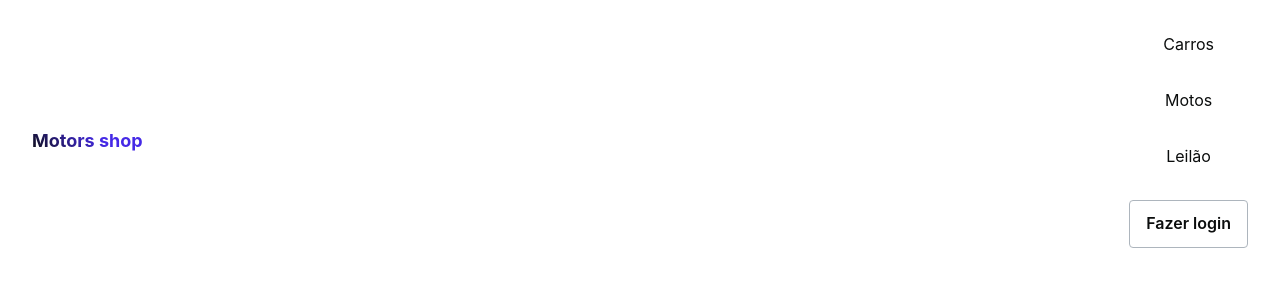
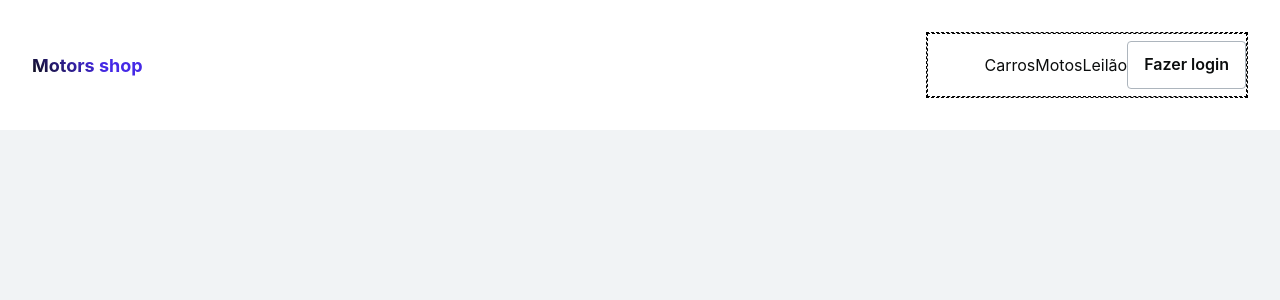
Before and after one commit to grupo4-m6-fullstack/car-selling-and-action-front-end, a React (Create React App) app: page /home in a window 1280 px wide. Shown: the top 300 px of the page. Built offline with nearby package versions, Linux system fonts and the light colour scheme.

Commit message:
feat: finished header responsive

```diff
--- a/src/components/header/index.tsx
+++ b/src/components/header/index.tsx
@@ -1,6 +1,7 @@
 import {
   Box,
   Button,
+  Flex,
   Stack,
 } from "@chakra-ui/react";
 import { useState } from "react";
@@ -15,12 +16,14 @@ const Header = () => {
   const toggle = () => setIsOpen(!isOpen);
 
   return (
-    <NavBarContainer>
+    <NavBarContainer
+      bgColor={"white"}>
       <Logo></Logo>
       <MenuToggle
         toggle={toggle}
         isOpen={isOpen}></MenuToggle>
       <Box
+        border={"1px dashed black"}
         display={{
           base: isOpen ? "block" : "none",
           md: "block",
@@ -29,15 +32,23 @@ const Header = () => {
           base: "100%",
           md: "auto",
         }}>
-        <Stack
-          spacing={8}
+        <Flex
+          flexDirection={[
+            "column",
+            "column",
+            "row",
+            "row",
+          ]}
+          h={["11rem", "11rem", "4rem", "4rem"]}
+          w={["100%", "100%", "20rem"]}
           align={"center"}
           justify={[
-            "center",
+            "space-between",
+            "space-between",
             "space-between",
             "flex-end",
-            "flex-end",
           ]}
+          border={"1px dashed black"}
           pt={[4, 4, 0, 0]}>
           <MenuItem to='/'>Carros</MenuItem>
           <MenuItem to='/'>Motos</MenuItem>
@@ -47,7 +58,7 @@ const Header = () => {
               Fazer login
             </Button>
           </MenuItem>
-        </Stack>
+        </Flex>
       </Box>
     </NavBarContainer>
   );
--- a/src/components/navBarContainer/index.tsx
+++ b/src/components/navBarContainer/index.tsx
@@ -1,13 +1,13 @@
-import { Flex } from "@chakra-ui/react";
+import { ChakraProps, Flex } from "@chakra-ui/react";
 
-interface INavBar {
+interface INavBarProps extends ChakraProps {
   children: JSX.Element[] | JSX.Element;
 }
 
 const NavBarContainer = ({
   children,
   ...rest
-}: INavBar) => {
+}: INavBarProps) => {
   return (
     <Flex
       as={"nav"}
--- a/src/pages/home/index.tsx
+++ b/src/pages/home/index.tsx
@@ -1,7 +1,15 @@
+import { Flex } from "@chakra-ui/react";
 import Header from "../../components/header";
 
 const Home = () => {
-  return <Header />;
+  return (
+    <Flex h={"100vh"}
+    flexDirection={'column'}
+
+    >
+      <Header />
+    </Flex>
+  );
 };
 
 export default Home;
--- a/src/styles/theme.ts
+++ b/src/styles/theme.ts
@@ -58,8 +58,10 @@ export const theme = extendTheme({
   },
   styles: {
     global: {
-      bg: "white",
-      color: "grey.800",
+      "html, body": {
+        bg: "grey.200",
+        color: "grey.800",
+      },
     },
   },
   components: {
@@ -67,154 +69,167 @@ export const theme = extendTheme({
       defaultProps: { variant: "primary" },
       variants: {
         primary: {
-          bg: 'grey.1000',
-          borderRadius: '4px',
-          h: {base: '38px', md: '48px'},
-          border: 'none',
-          borderColor: 'transparent',
-          color: 'white',
-          fontSize: { base: '14px', md: '16px'},
-          fontWeight: '600',
-          _hover: {bg: 'grey.900'},
-          _focus: {bg: 'grey.900'},
-          _disabled: {bg: 'grey.900'}
+          bg: "grey.1000",
+          borderRadius: "4px",
+          h: { base: "38px", md: "48px" },
+          border: "none",
+          borderColor: "transparent",
+          color: "white",
+          fontSize: { base: "14px", md: "16px" },
+          fontWeight: "600",
+          _hover: { bg: "grey.900" },
+          _focus: { bg: "grey.900" },
+          _disabled: { bg: "grey.900" },
         },
         negative: {
-          bg: 'grey.400',
-          borderRadius: '4px',
-          h: {base: '38px', md: '48px'},
-          border: 'none',
-          borderColor: 'transparent',
-          color: 'grey.800',
-          fontSize: { base: '14px', md: '16px'},
-          fontWeight: '600',
-          _hover: {bg: 'grey.500'},
-          _focus: {bg: 'grey.500'},
-          _disabled: {bg: 'grey.500', color: 'white' }
+          bg: "grey.400",
+          borderRadius: "4px",
+          h: { base: "38px", md: "48px" },
+          border: "none",
+          borderColor: "transparent",
+          color: "grey.800",
+          fontSize: { base: "14px", md: "16px" },
+          fontWeight: "600",
+          _hover: { bg: "grey.500" },
+          _focus: { bg: "grey.500" },
+          _disabled: {
+            bg: "grey.500",
+            color: "white",
+          },
         },
         brand: {
-          bg: 'brand.400',
-          borderRadius: '4px',
-          h: {base: '38px', md: '48px'},
-          border: 'none',
-          borderColor: 'transparent',
-          color: 'white',
-          fontSize: { base: '14px', md: '16px'},
-          fontWeight: '600',
-          _hover: {bg: 'brand.300'},
-          _focus: {bg: 'grey.500'},
-          _disabled: {bg: 'brand.200', color: 'brand.100' }
+          bg: "brand.400",
+          borderRadius: "4px",
+          h: { base: "38px", md: "48px" },
+          border: "none",
+          borderColor: "transparent",
+          color: "white",
+          fontSize: { base: "14px", md: "16px" },
+          fontWeight: "600",
+          _hover: { bg: "brand.300" },
+          _focus: { bg: "grey.500" },
+          _disabled: {
+            bg: "brand.200",
+            color: "brand.100",
+          },
         },
         brandOpacity: {
-          bg: 'brand.100',
-          borderRadius: '4px',
-          h: {base: '38px', md: '48px'},
-          border: 'none',
-          borderColor: 'transparent',
-          color: 'brand.400',
-          fontSize: { base: '14px', md: '16px'},
-          fontWeight: '600',
+          bg: "brand.100",
+          borderRadius: "4px",
+          h: { base: "38px", md: "48px" },
+          border: "none",
+          borderColor: "transparent",
+          color: "brand.400",
+          fontSize: { base: "14px", md: "16px" },
+          fontWeight: "600",
         },
         light: {
-          bg: 'grey.0',
-          borderRadius: '4px',
-          h: {base: '38px', md: '48px'},
-          border: 'none',
-          borderColor: 'transparent',
-          color: 'grey.900',
-          fontSize: { base: '14px', md: '16px'},
-          fontWeight: '600',
+          bg: "grey.0",
+          borderRadius: "4px",
+          h: { base: "38px", md: "48px" },
+          border: "none",
+          borderColor: "transparent",
+          color: "grey.900",
+          fontSize: { base: "14px", md: "16px" },
+          fontWeight: "600",
         },
         outlineLight: {
-          bg: 'none',
-          borderRadius: '4px',
-          h: {base: '38px', md: '48px'},
-          border: '1.5px solid',
-          borderColor: 'grey.0',
-          color: 'grey.0',
-          fontSize: { base: '14px', md: '16px'},
-          fontWeight: '600',
-          _hover: {color:'grey.900'},
-          _focus: {bg: 'grey.900'},
+          bg: "none",
+          borderRadius: "4px",
+          h: { base: "38px", md: "48px" },
+          border: "1.5px solid",
+          borderColor: "grey.0",
+          color: "grey.0",
+          fontSize: { base: "14px", md: "16px" },
+          fontWeight: "600",
+          _hover: { color: "grey.900" },
+          _focus: { bg: "grey.900" },
         },
         outline1: {
-          bg: 'none',
-          borderRadius: '4px',
-          h: {base: '38px', md: '48px'},
-          border: '1.5px solid',
-          borderColor: 'grey.1000',
-          color: 'grey.1000',
-          fontSize: { base: '14px', md: '16px'},
-          fontWeight: '600',
+          bg: "none",
+          borderRadius: "4px",
+          h: { base: "38px", md: "48px" },
+          border: "1.5px solid",
+          borderColor: "grey.1000",
+          color: "grey.1000",
+          fontSize: { base: "14px", md: "16px" },
+          fontWeight: "600",
         },
         big: {
-          bg: 'grey.900',
-          borderRadius: '4px',
-          h: {base: '38px', md: '48px'},
-          border: 'none',
-          borderColor: 'transparent',
-          color: 'grey.0',
-          fontSize: { base: '14px', md: '16px'},
-          fontWeight: '600',
+          bg: "grey.900",
+          borderRadius: "4px",
+          h: { base: "38px", md: "48px" },
+          border: "none",
+          borderColor: "transparent",
+          color: "grey.0",
+          fontSize: { base: "14px", md: "16px" },
+          fontWeight: "600",
         },
         outline2: {
-          bg: 'none',
-          borderRadius: '4px',
-          h: {base: '38px', md: '48px'},
-          border: '1.5px solid',
-          borderColor: 'grey.600',
-          color: 'grey.1000',
-          fontSize: { base: '14px', md: '16px'},
-          fontWeight: '600',
-          _hover: {bg:'grey.900', color:'grey.0', borderColor:'transparent'},
-          _focus: {bg: 'brand.400',color:'white',borderColor:'transparent'},
+          bg: "none",
+          borderRadius: "4px",
+          h: { base: "38px", md: "48px" },
+          border: "1.5px solid",
+          borderColor: "grey.600",
+          color: "grey.1000",
+          fontSize: { base: "14px", md: "16px" },
+          fontWeight: "600",
+          _hover: {
+            bg: "grey.900",
+            color: "grey.0",
+            borderColor: "transparent",
+          },
+          _focus: {
+            bg: "brand.400",
+            color: "white",
+            borderColor: "transparent",
+          },
         },
         outlineBrand1: {
-          bg: 'none',
-          borderRadius: '4px',
-          h: {base: '38px', md: '48px'},
-          border: '1.5px solid',
-          borderColor: 'brand.400',
-          color: 'brand.400',
-          fontSize: { base: '14px', md: '16px'},
-          fontWeight: '600',
-          _hover: {bg:'brand.100'},
+          bg: "none",
+          borderRadius: "4px",
+          h: { base: "38px", md: "48px" },
+          border: "1.5px solid",
+          borderColor: "brand.400",
+          color: "brand.400",
+          fontSize: { base: "14px", md: "16px" },
+          fontWeight: "600",
+          _hover: { bg: "brand.100" },
         },
         link1: {
-          bg: 'none',
-          borderRadius: '4px',
-          h: {base: '38px', md: '48px'},
-          border: '1.5px solid',
-          borderColor: 'transparent',
-          color: 'grey.1000',
-          fontSize: { base: '14px', md: '16px'},
-          fontWeight: '600',
-          _hover: {bg:'grey.200'},
+          bg: "none",
+          borderRadius: "4px",
+          h: { base: "38px", md: "48px" },
+          border: "1.5px solid",
+          borderColor: "transparent",
+          color: "grey.1000",
+          fontSize: { base: "14px", md: "16px" },
+          fontWeight: "600",
+          _hover: { bg: "grey.200" },
         },
         alert: {
-          bg: 'feedback.alert.100',
-          borderRadius: '4px',
-          h: {base: '38px', md: '48px'},
-          border: 'none',
-          borderColor: 'transparent',
-          color: 'feedback.alert.300',
-          fontSize: { base: '14px', md: '16px'},
-          fontWeight: '600',
-          _hover: {bg: 'feedback.alert.200'},
+          bg: "feedback.alert.100",
+          borderRadius: "4px",
+          h: { base: "38px", md: "48px" },
+          border: "none",
+          borderColor: "transparent",
+          color: "feedback.alert.300",
+          fontSize: { base: "14px", md: "16px" },
+          fontWeight: "600",
+          _hover: { bg: "feedback.alert.200" },
         },
         success: {
-          bg: 'feedback.success.100',
-          borderRadius: '4px',
-          h: {base: '38px', md: '48px'},
-          border: 'none',
-          borderColor: 'transparent',
-          color: 'feedback.success.300',
-          fontSize: { base: '14px', md: '16px'},
-          fontWeight: '600',
-          _hover: {bg: 'feedback.success.200'},
-        }
-      }
-    }
-  }
-
+          bg: "feedback.success.100",
+          borderRadius: "4px",
+          h: { base: "38px", md: "48px" },
+          border: "none",
+          borderColor: "transparent",
+          color: "feedback.success.300",
+          fontSize: { base: "14px", md: "16px" },
+          fontWeight: "600",
+          _hover: { bg: "feedback.success.200" },
+        },
+      },
+    },
+  },
 });
```
